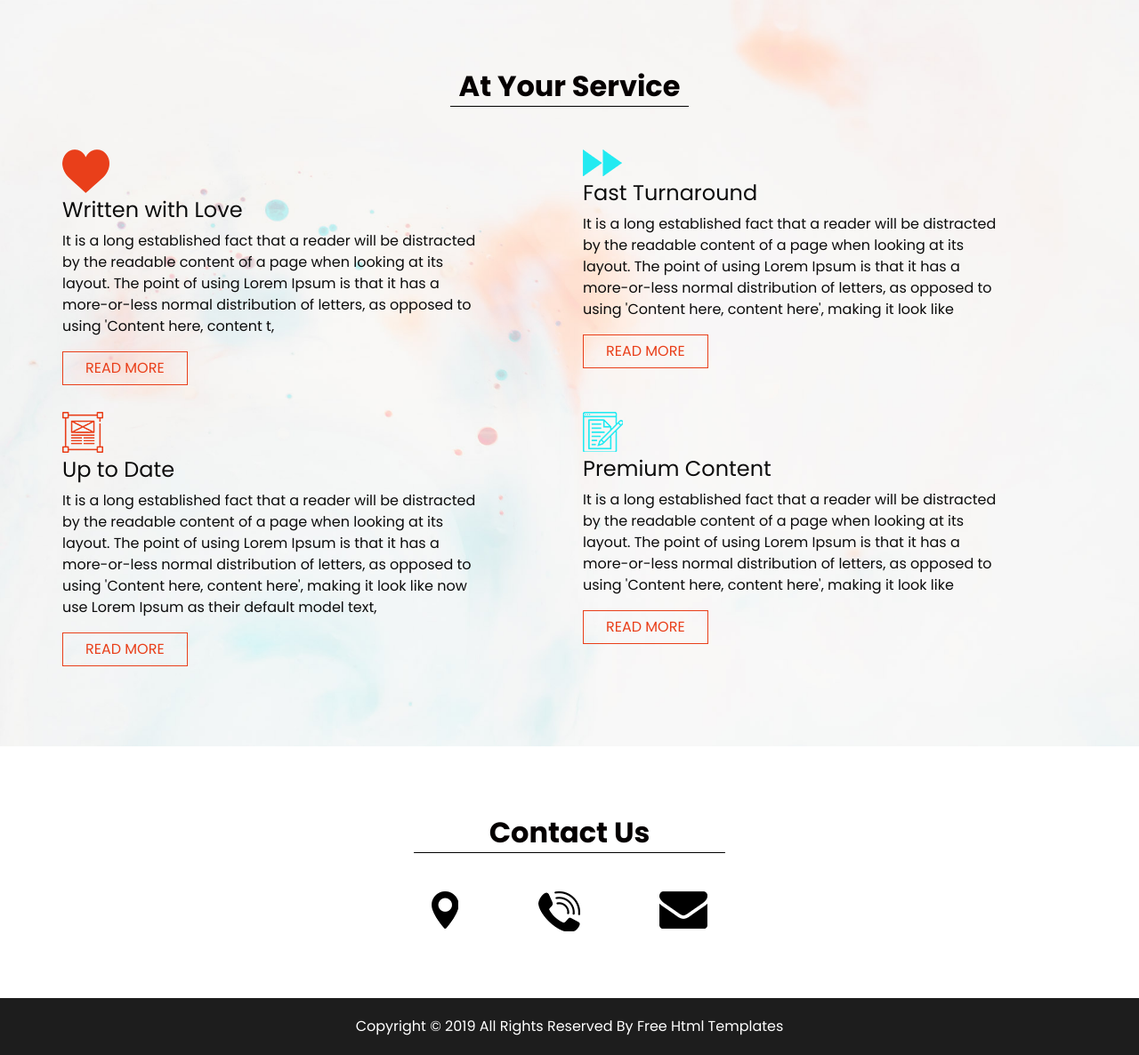
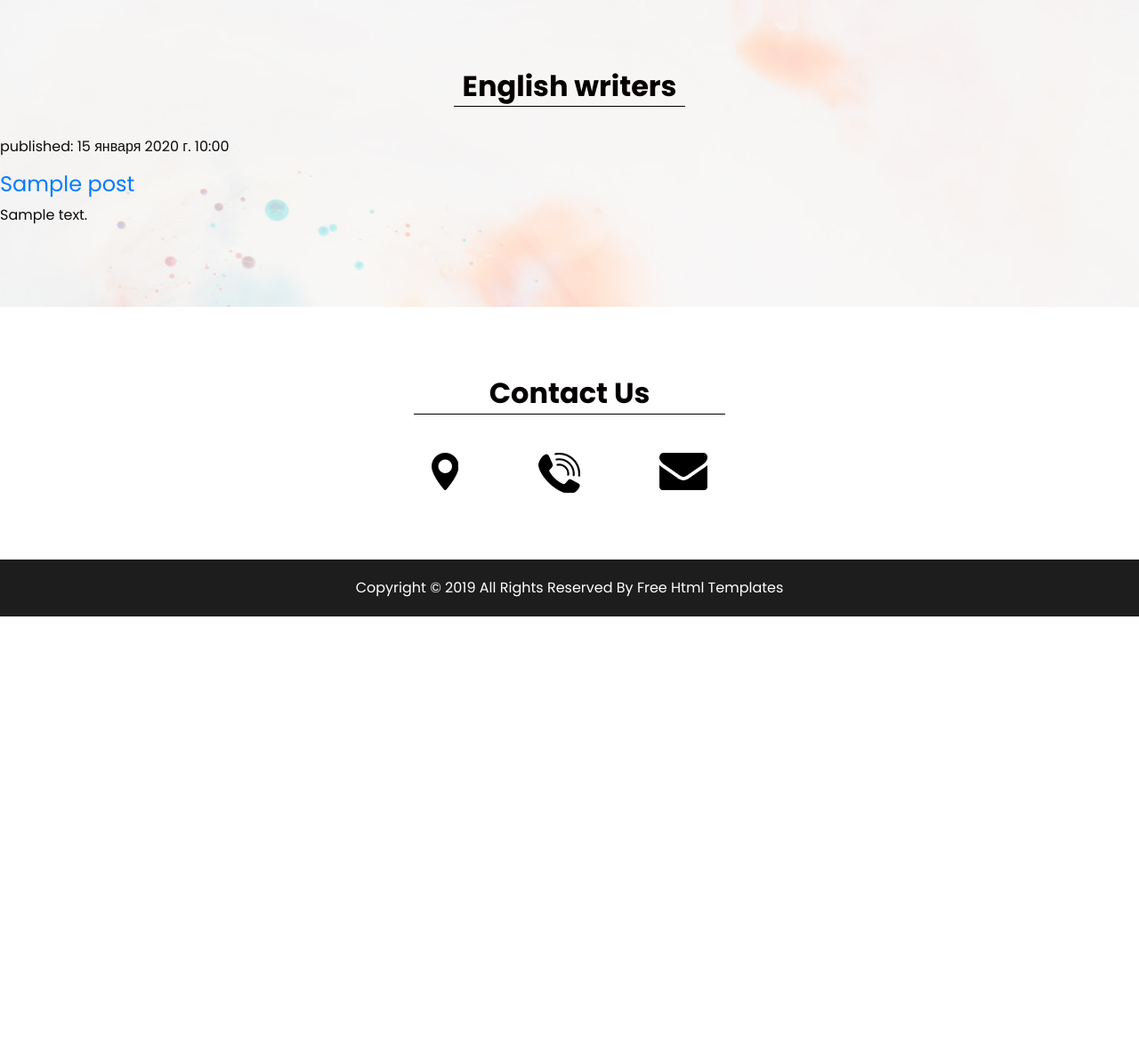
Before and after one commit to Adjikaaa/djangoblog, a Django app: page /service/ in a window 1280 px wide. Shown: the part 77-1263 px from the top of the page at 89% size. After the commit the page ends 770 px from the top, so only its background shows below. Run offline with Django 4.2, Linux system fonts and the light colour scheme; tables that the repository leaves empty hold one stand-in row (values such as "Sample post"); some libraries are stand-ins or nearby versions.

Commit message:
Modified templates to display posts from database

```diff
--- a/main/templates/main/service.html
+++ b/main/templates/main/service.html
@@ -85,93 +85,17 @@
       <div class="container">
         <div class="heading_container">
           <h2>
-            At Your Service
+            English writers
           </h2>
         </div>
       </div>
-      <div class="container">
-        <div class="row">
-          <div class="col-md-6">
-            <div class="box">
-              <div class="img-box">
-                <img src="{% static 'main/images/s-1.png' %}">
-              </div>
-              <h4>
-                Written with Love
-              </h4>
-              <p>
-                It is a long established fact that a reader will be distracted by the readable content of a page when
-                looking at its layout. The point of using Lorem Ipsum is that it has a more-or-less normal distribution
-                of
-                letters, as opposed to using 'Content here, content t,
-              </p>
-              <a href="">
-                Read More
-              </a>
-            </div>
-          </div>
-          <div class="col-md-6">
-            <div class="box align-items-end align-items-md-start text-right text-md-left">
-              <div class="img-box">
-                <img src="{% static 'main/images/s-2.png' %}">
-              </div>
-              <h4>
-                Fast Turnaround
-              </h4>
-              <p>
-                It is a long established fact that a reader will be distracted by the readable content of a page when
-                looking at its layout. The point of using Lorem Ipsum is that it has a more-or-less normal distribution
-                of
-                letters, as opposed to using 'Content here, content here', making it look like
-              </p>
-              <a href="">
-                Read More
-              </a>
-            </div>
-          </div>
+      {% for post in posts %}
+        <div>
+          <p> published: {{ post.published_date }}</p>
+          <h4><a href="">{{ post.title }}</a></h4>
+          <p>{{ post.text|linebreaksbr }}</p>
         </div>
-        <div class="row">
-          <div class="col-md-6">
-            <div class="box">
-              <div class="img-box">
-                <img src="{% static 'main/images/s-3.png' %}">
-              </div>
-              <h4>
-                Up to Date
-              </h4>
-              <p>
-                It is a long established fact that a reader will be distracted by the readable content of a page when
-                looking at its layout. The point of using Lorem Ipsum is that it has a more-or-less normal distribution
-                of
-                letters, as opposed to using 'Content here, content here', making it look like now use Lorem Ipsum as
-                their default model text,
-              </p>
-              <a href="">
-                Read More
-              </a>
-            </div>
-          </div>
-          <div class="col-md-6">
-            <div class="box align-items-end align-items-md-start text-right text-md-left">
-              <div class="img-box">
-                <img src="{% static 'main/images/s-4.png' %}">
-              </div>
-              <h4>
-                Premium Content
-              </h4>
-              <p>
-                It is a long established fact that a reader will be distracted by the readable content of a page when
-                looking at its layout. The point of using Lorem Ipsum is that it has a more-or-less normal distribution
-                of
-                letters, as opposed to using 'Content here, content here', making it look like
-              </p>
-              <a href="">
-                Read More
-              </a>
-            </div>
-          </div>
-        </div>
-      </div>
+      {% endfor %}
     </section>
 
     <!-- end service section -->
--- a/main/views.py
+++ b/main/views.py
@@ -1,4 +1,6 @@
 from django.shortcuts import render
+from django.utils import timezone
+from .models import Post
 
 def index(request):
 	return render(request, "main/index.html")
@@ -10,4 +12,5 @@ def contact(request):
 	return render(request, "main/contact.html")
 
 def service(request):
-	return render(request, "main/service.html")
+	posts = Post.objects.filter(published_date__lte=timezone.now()).order_by('published_date')
+	return render(request, "main/service.html", {'posts': posts})
```
